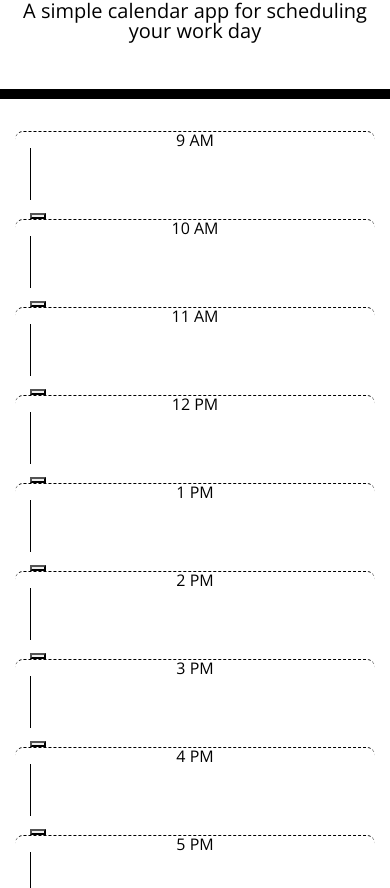
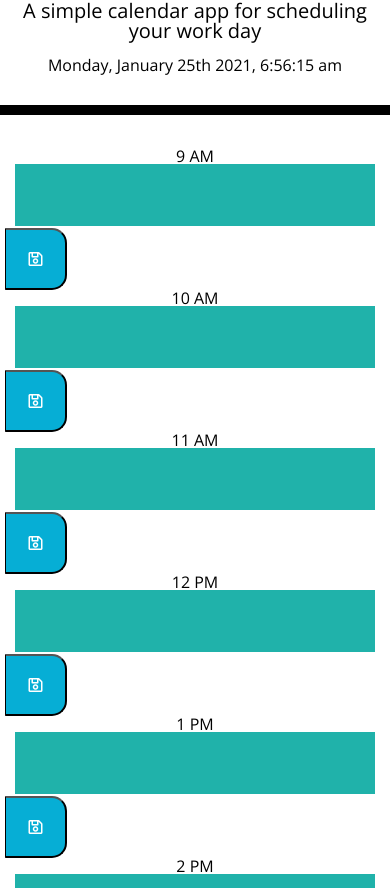
Before and after one commit to jidlebir/work-day-scheduler, a plain HTML site: page index.html in a window 390 px wide. Shown: the part 212-1100 px from the top of the page. Drawn offline with nearby package versions, Linux system fonts and the light colour scheme.

Commit message:
added styles and js script

```diff
--- a/index.html
+++ b/index.html
@@ -20,7 +20,6 @@
     />
     <link rel="stylesheet" href="style.css" />
     <title>Work Day Scheduler</title>
-    <script src="https://cdn.jsdelivr.net/momentjs/2.12.0/moment.min.js"></script>
   </head>
 
   <body>
@@ -28,45 +27,46 @@
       <h1 class="display-3">Work Day Scheduler</h1>
       <p class="lead">A simple calendar app for scheduling your work day</p>
       <p id="currentDay" class="lead"></p>
+      <div id="time"></div>
     </header>
     <div class="container">
 
-      <div class="">
-          <div class="col-md-1 time-block hour" date-time="" id="">9 AM</div>
+      <div class="row">
+          <div class="col-md-1 time-block hour" data-time="9" id="hour-9">9 AM</div>
           <div class="col-md-10"><textarea class="tasks" id="task-9"> </textarea></div>
-          <div class="col-md-1"><button class="" id=""></button></div>
+          <div class="col-md-1"><button class="saveBtn far fa-save" data-hour="9"></button></div>
 
-          <div class="col-md-1 time-block hour" date-time="" id="">10 AM</div>
+          <div class="col-md-1 time-block hour" data-time="10" id="hour-10">10 AM</div>
           <div class="col-md-10"><textarea class="tasks" id="task-10"> </textarea></div>
-          <div class="col-md-1"><button class="" id=""></button></div>
+          <div class="col-md-1"><button class="saveBtn  far fa-save" data-hour="10"></button></div>
 
-          <div class="col-md-1 time-block hour" date-time="" id="">11 AM</div>
+          <div class="col-md-1 time-block hour" data-time="11" id="hour-11">11 AM</div>
           <div class="col-md-10"><textarea class="tasks" id="task-11"> </textarea></div>
-          <div class="col-md-1"><button class="" id=""></button></div>
+          <div class="col-md-1"><button class="saveBtn  far fa-save" data-hour="11"></button></div>
 
-          <div class="col-md-1 time-block hour" date-time="" id="">12 PM</div>
+          <div class="col-md-1 time-block hour" data-time="12" id="hour-12">12 PM</div>
           <div class="col-md-10"><textarea class="tasks" id="task-12"> </textarea></div>
-          <div class="col-md-1"><button class="" id=""></button></div>
+          <div class="col-md-1"><button class="saveBtn far fa-save" data-hour="12"></button></div>
 
-          <div class="col-md-1 time-block hour" date-time="" id="">1 PM</div>
+          <div class="col-md-1 time-block hour" data-time="13" id="hour-13">1 PM</div>
           <div class="col-md-10"><textarea class="tasks" id="task-13"> </textarea></div>
-          <div class="col-md-1"><button class="" id=""></button></div>
+          <div class="col-md-1"><button class="saveBtn far fa-save" data-hour="13"></button></div>
 
-          <div class="col-md-1 time-block hour" date-time="" id="">2 PM</div>
+          <div class="col-md-1 time-block hour" data-time="14" id="hour-14">2 PM</div>
           <div class="col-md-10"><textarea class="tasks" id="task-14"> </textarea></div>
-          <div class="col-md-1"><button class="" id=""></button></div>
+          <div class="col-md-1"><button class="saveBtn far fa-save" data-hour="14"></button></div>
 
-          <div class="col-md-1 time-block hour" date-time="" id="">3 PM</div>
+          <div class="col-md-1 time-block hour" data-time="15" id="hour-15">3 PM</div>
           <div class="col-md-10"><textarea class="tasks" id="task-15"> </textarea></div>
-          <div class="col-md-1"><button class="" id=""></button></div>
+          <div class="col-md-1"><button class="saveBtn far fa-save" data-hour="15"></button></div>
 
-          <div class="col-md-1 time-block hour" date-time="" id="">4 PM</div>
+          <div class="col-md-1 time-block hour" data-time="16" id="hour-16">4 PM</div>
           <div class="col-md-10"><textarea class="tasks" id="task-16"> </textarea></div>
-          <div class="col-md-1"><button class="" id=""></button></div>
+          <div class="col-md-1"><button class="saveBtn far fa-save" data-hour="16"></button></div>
 
-          <div class="col-md-1 time-block hour" date-time="" id="">5 PM</div>
+          <div class="col-md-1 time-block hour" data-time="17" id="hour-17">5 PM</div>
           <div class="col-md-10"><textarea class="tasks" id="task-17"> </textarea></div>
-          <div class="col-md-1"><button class="" id=""></button></div>
+          <div class="col-md-1"><button class="saveBtn far fa-save" data-hour="17"></button></div>
       </div>
     </div>
 
--- a/script.js
+++ b/script.js
@@ -0,0 +1,88 @@
+//GET CURRENT TIME
+var currentDate = moment().format("dddd, MMMM Do YYYY, h:mm:ss a");
+console.log(currentDate);
+
+console.log(typeof currentHour);
+//APPEND THE TIME
+newDiv = $('#time');
+newDiv.text(currentDate);
+$('#time').append(newDiv);
+
+//COLOR CHANGE BASED ON TIME OF DAY
+var timeContent = $('.time-block');
+
+timeContent.each(function() {
+    var currentHour = moment().hours();
+
+    var time = $(this).data('time');
+    console.log(time);
+
+    var taskColor = $('#task-' + time);
+    //console.log(taskColor);
+
+    var blockHour = parseInt($(this).attr('id').split('-')[1]);
+    console.log(blockHour);
+
+    if (blockHour < currentHour) {
+        //ADD CLASS ATTR TO PAST TIME
+        taskColor.css('back-ground-color','lightcoral');
+
+
+    }
+    else if (blockHour > currentHour){
+        //PRESENT TIME
+        taskColor.css('background-color','lightseagreen');
+    }
+    else {
+        //FUTURE TIME
+        taskColor.css("background-color","lightslategray");
+    }
+});
+
+//BUTTONS
+var saveButtons = $('.saveBtn');
+tasks = {
+
+}
+
+var storedTasks = JSON.parse(localStorage.getItem('tasks'));
+console.log(storedTasks);
+
+if(storedTasks){
+    tasks = storedTasks
+}
+else {
+    {}
+}
+console.log(tasks);
+
+saveButtons.each(function(){
+    //
+    var myClickedButton = $(this).data('hour');
+
+    var taskInput = $('#task-' + myClickedButton);
+
+    taskInput.val(tasks ['task' + myClickedButton]);
+})
+
+//SAVE BUTTON CLICKS
+saveButtons.on('click',function(){
+    alert('Saved');
+
+
+
+//
+var myClickedButton = $(this).data('hour');
+
+var taskInput = $('#task-' + myClickedButton);
+
+console.log(taskInput.val());
+
+var taskValue = taskInput.val();
+
+tasks ['task' + myClickedButton] = taskValue;
+
+JSON.stringify(tasks);
+localStorage.setItem('tasks', JSON.stringify(tasks));
+
+});
--- a/style.css
+++ b/style.css
@@ -39,7 +39,7 @@ textarea{
 .hour {
   background-color: #ffffff;
   color: #000000;
-  border-top: 1px dashed #000000;
+
 }
 
 .past {
@@ -69,3 +69,21 @@ textarea{
   font-size: 20px;
   transition: all .3s ease-in-out;
 }
+
+.tasks {
+  width: 100%;
+  padding-top: 20px;
+  border: black;
+}
+
+.col-md-10 {
+  width: 100%;
+}
+
+
+.fa-save {
+  float: left;
+  width: 62px;
+  height: 62px;
+  margin-left: -10px;
+}
```
